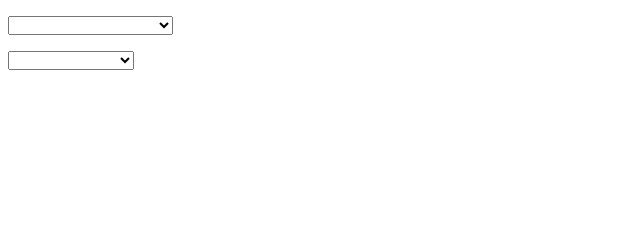
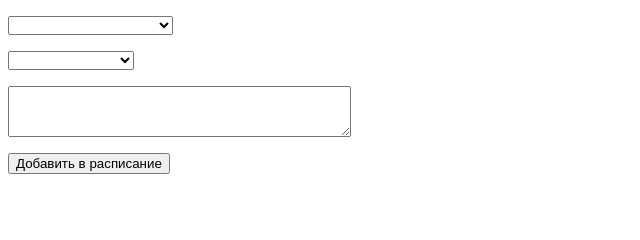
Before and after one commit to danzillo/dreamTeam, a PHP site: page /admin_schedule in a window 1280 px wide. Shown: the part 84-324 px from the top of the page, without its empty margins (0-640 px from the left). Run offline with PHP 8.4, Linux system fonts and the light colour scheme; data that the repository does not hold is empty.

Commit message:
Добавил форму для ввода коментария

```diff
--- a/application/views/admin_schedule_view.php
+++ b/application/views/admin_schedule_view.php
@@ -42,7 +42,6 @@
 
 
 <h>Общий список</h>
-<form method="post" action="">
 <table class="iksweb">
     <tbody>
     <tr>
@@ -70,8 +69,8 @@
 
 </table>
 
-    <form>
-        <p><select size="1">
+<form method="post" action="">
+    <p><select size="1" name="day">
             <option disabled>Выберите день недели</option>
             <?php
             $all_days = $data['all_days'];
@@ -81,17 +80,20 @@
                 <option value="<?= $all_day['day_name'] ?>"><?= $all_day['day_name'] ?></option>
             <?php } ?>
         </select></p>
-    </form>
 
-    <form>
-        <p><select size="1">
+    <p><select size="1" name="time">
             <option disabled>Выберите время</option>
             <?php
-                $all_times =   $data["all_times"];
+            $all_times = $data["all_times"];
             var_dump($data["all_times"]);
             foreach ($all_times as $all_time) {
                 ?>
                 <option value="<?= $all_time['time_text'] ?>"><?= $all_time['time_text'] ?></option>
             <?php } ?>
         </select></p>
+
+    <textarea name="comment" cols="40" rows="3"></textarea></p>
+
+    <input type="submit" value="Добавить в расписание">
+
 </form>
```
Lines whose indentation alone changed are shown as unchanged.
